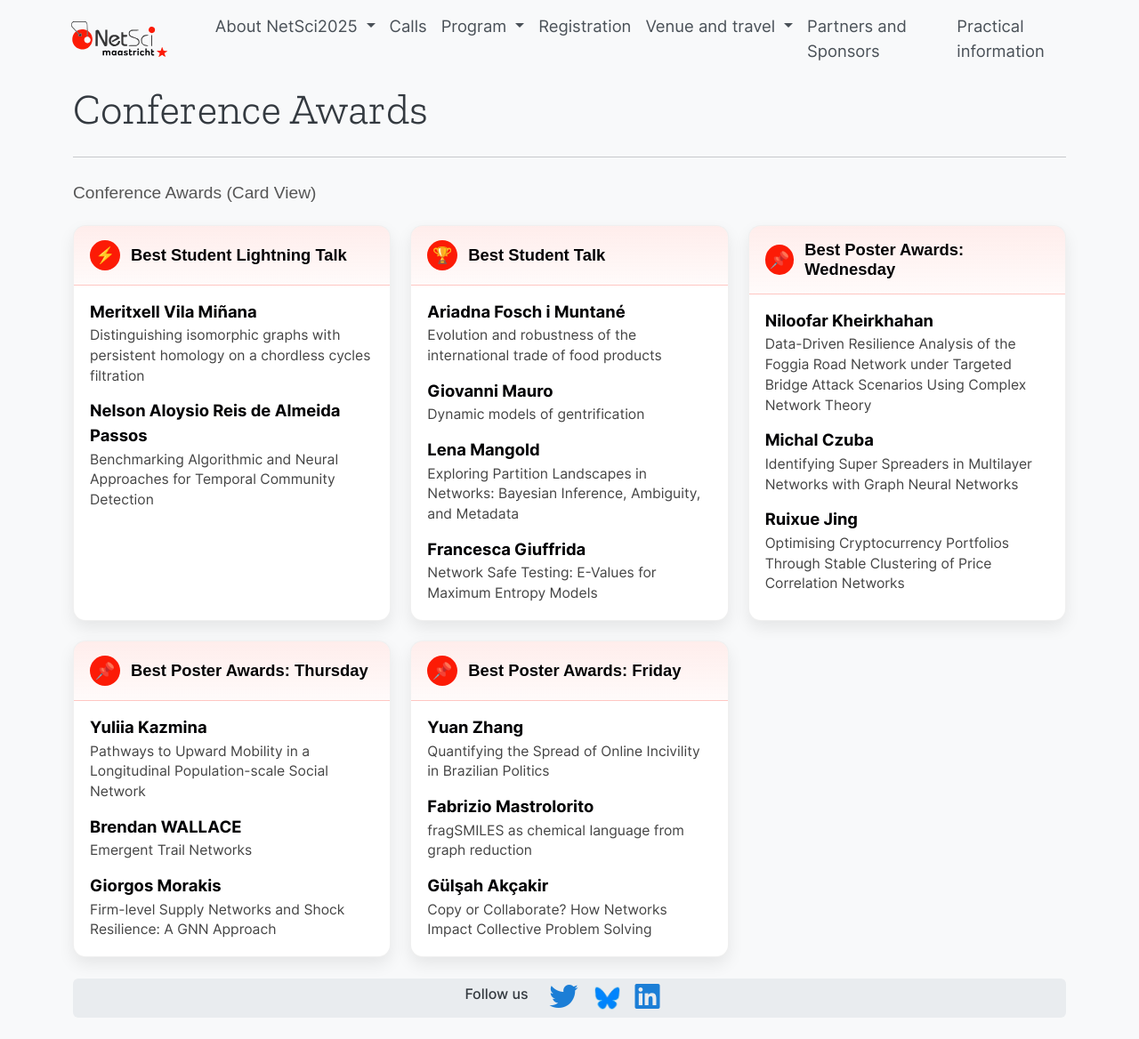
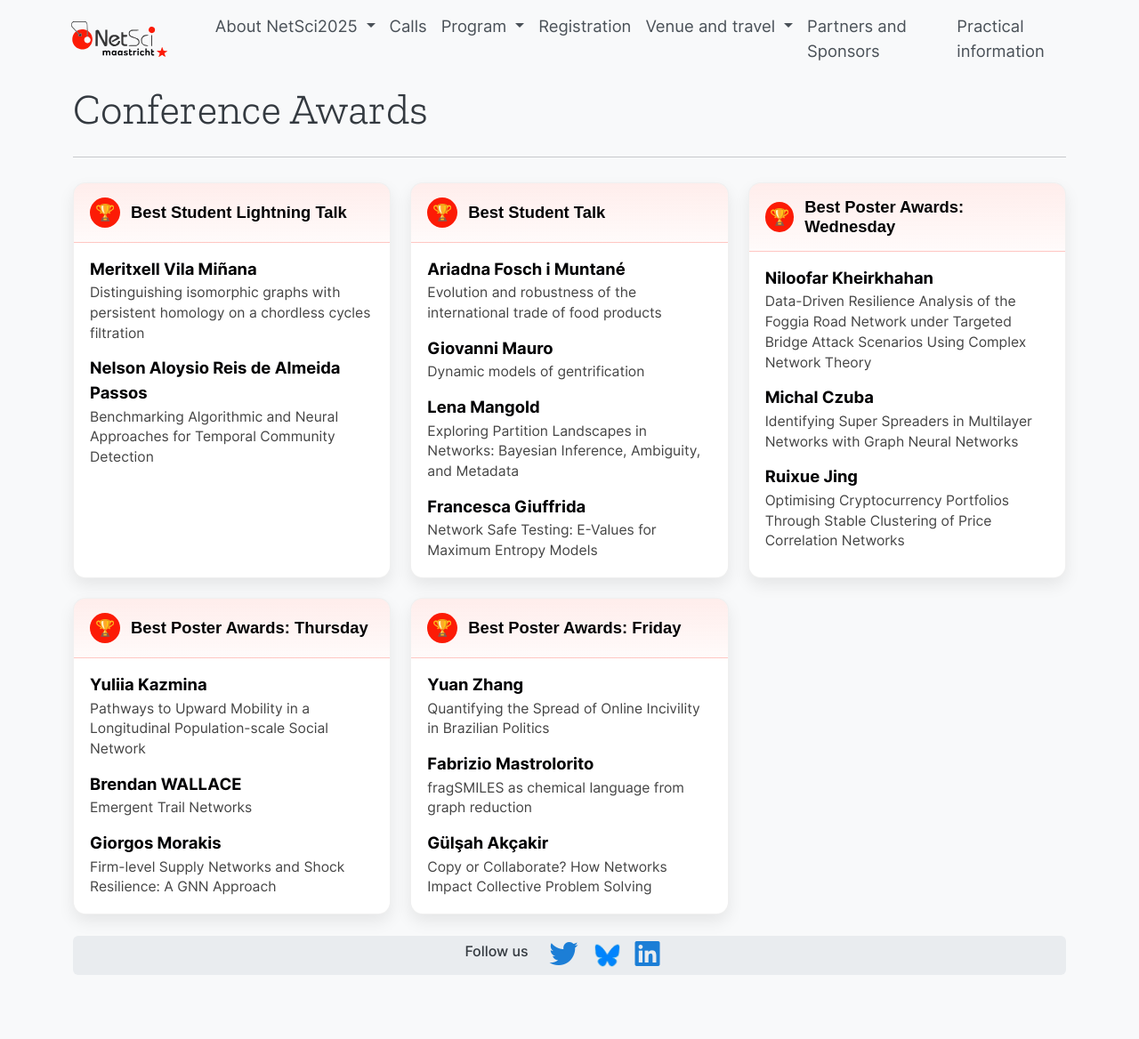
Before and after one commit to NetSci2025/netsci2025.github.io, a Jekyll site: the page built from conference_awards.md, in a window 1280 px wide and 1168 px high. Shown: the whole window at 89% size. Built offline with Jekyll 4.4.1, drawn with Linux system fonts in a browser that asks for light colours.

Commit message:
Update award.html

```diff
--- a/_layouts/award.html
+++ b/_layouts/award.html
@@ -204,7 +204,6 @@ layout: default
 
 
         <section aria-labelledby="awards-heading" style="margin-top:28px;">
-            <h2 id="awards-heading" class="session-title">Conference Awards (Card View)</h2>
             <div class="awards-grid" id="awards-grid"></div>
         </section>
     </div>
@@ -222,8 +221,8 @@ layout: default
 
 
     function pickIcon(title) {
-        if (/Lightning/i.test(title)) return '⚡';
-        if (/Poster/i.test(title))    return '📌';
+        if (/Lightning/i.test(title)) return '🏆';
+        if (/Poster/i.test(title))    return '🏆';
         if (/Student Talk/i.test(title)) return '🏆';
         return '⭐';
     }
```
